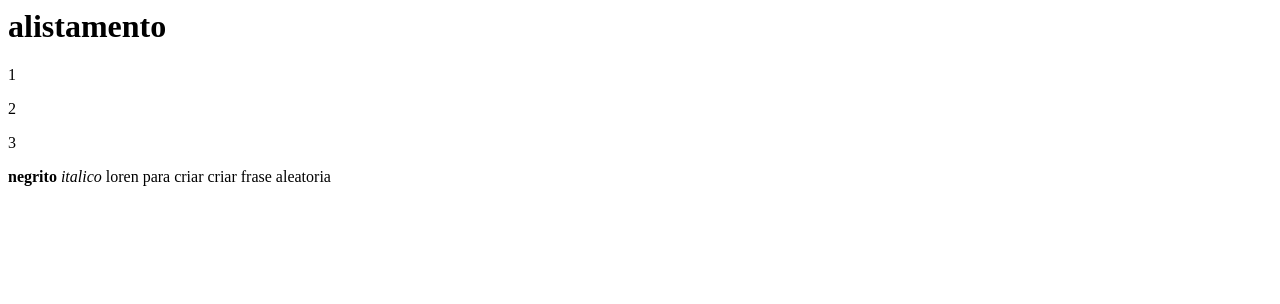
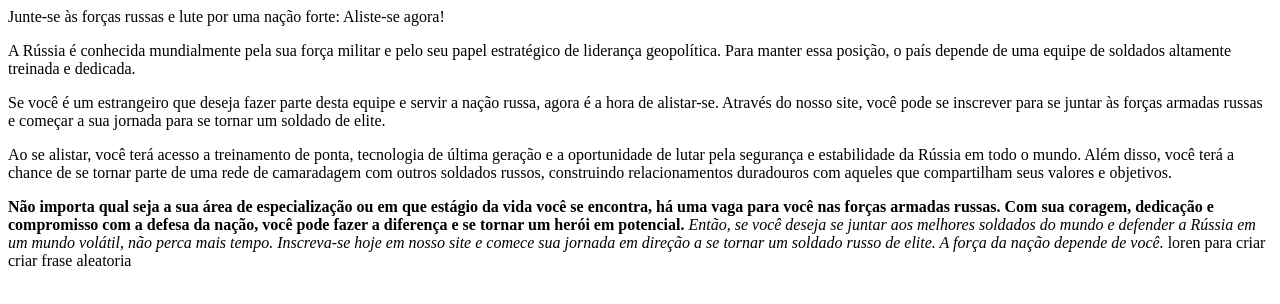
Before and after one commit to Lucasrussia/HTML5eCSS3, a plain HTML site: page index.html in a window 1280 px wide. Drawn offline with Linux system fonts and the light colour scheme.

Commit message:
Update index.html

```diff
--- a/index.html
+++ b/index.html
@@ -1,12 +1,14 @@
-<h1> alistamento  </h1>
+</h1> Junte-se às forças russas e lute por uma nação forte: Aliste-se agora! </h1>
 
-<p>1 </p>
+<p> A Rússia é conhecida mundialmente pela sua força militar e pelo seu papel estratégico de liderança   geopolítica. Para manter essa posição, o país depende de uma equipe de soldados altamente treinada e dedicada.         </p>
 
-<p>2 </p>
+<p> Se você é um estrangeiro que deseja fazer parte desta equipe e servir a nação russa, agora é a hora de alistar-se. Através do nosso site, você pode se inscrever para se juntar às forças armadas russas e começar a sua jornada para se tornar um soldado de elite. </p>
 
-<p> 3 </p>
+<p> Ao se alistar, você terá acesso a treinamento de ponta, tecnologia de última geração e a oportunidade de lutar pela segurança e estabilidade da Rússia em todo o mundo. Além disso, você terá a chance de se tornar parte de uma rede de camaradagem com outros soldados russos, construindo relacionamentos duradouros com aqueles que compartilham seus valores e objetivos. </p>
 
-<strong> negrito </strong>
+<strong> Não importa qual seja a sua área de especialização ou em que estágio da vida você se encontra, há uma vaga para você nas forças armadas russas. Com sua coragem, dedicação e compromisso com a defesa da nação, você pode fazer a diferença e se tornar um herói em potencial.
+ </strong>
 
-<em> italico </em>
+<em> Então, se você deseja se juntar aos melhores soldados do mundo e defender a Rússia em um mundo volátil, não perca mais tempo. Inscreva-se hoje em nosso site e comece sua jornada em direção a se tornar um soldado russo de elite. A força da nação depende de você.
+ </em>
 loren para criar criar frase aleatoria
```
